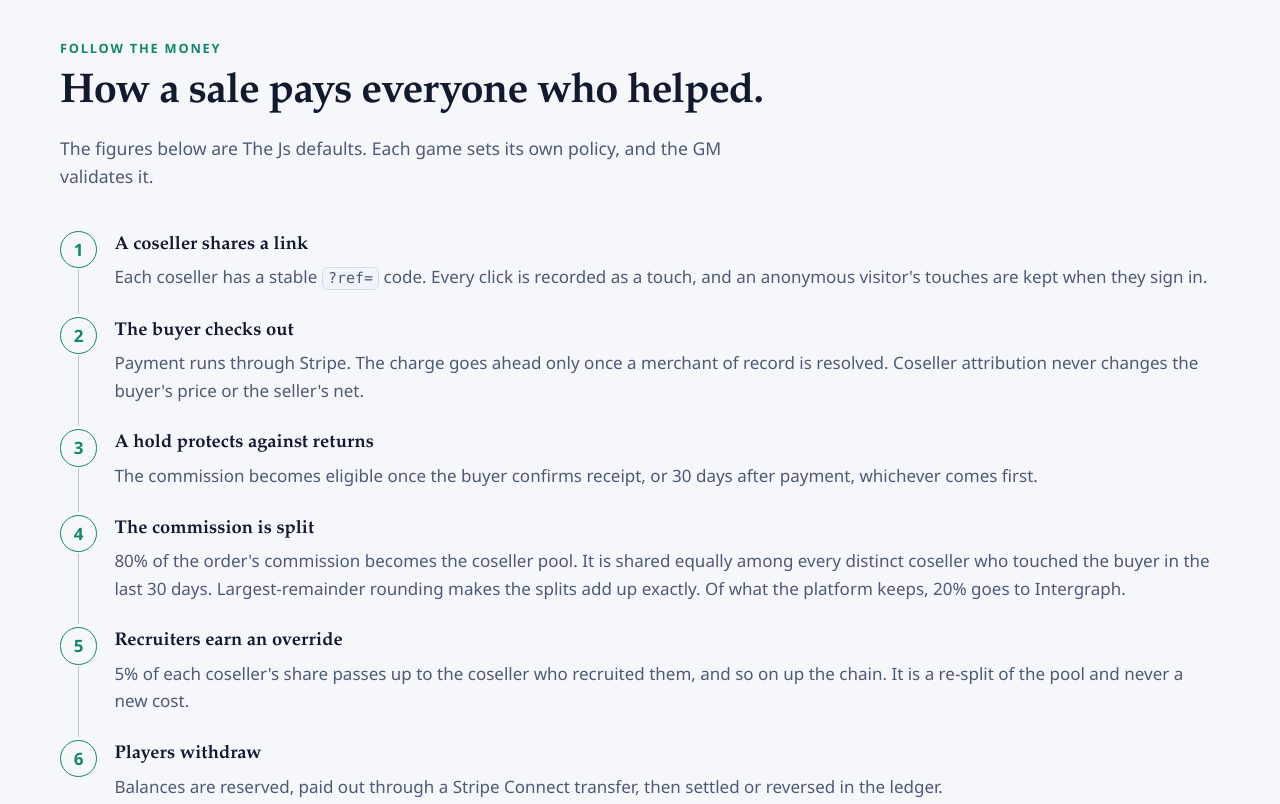
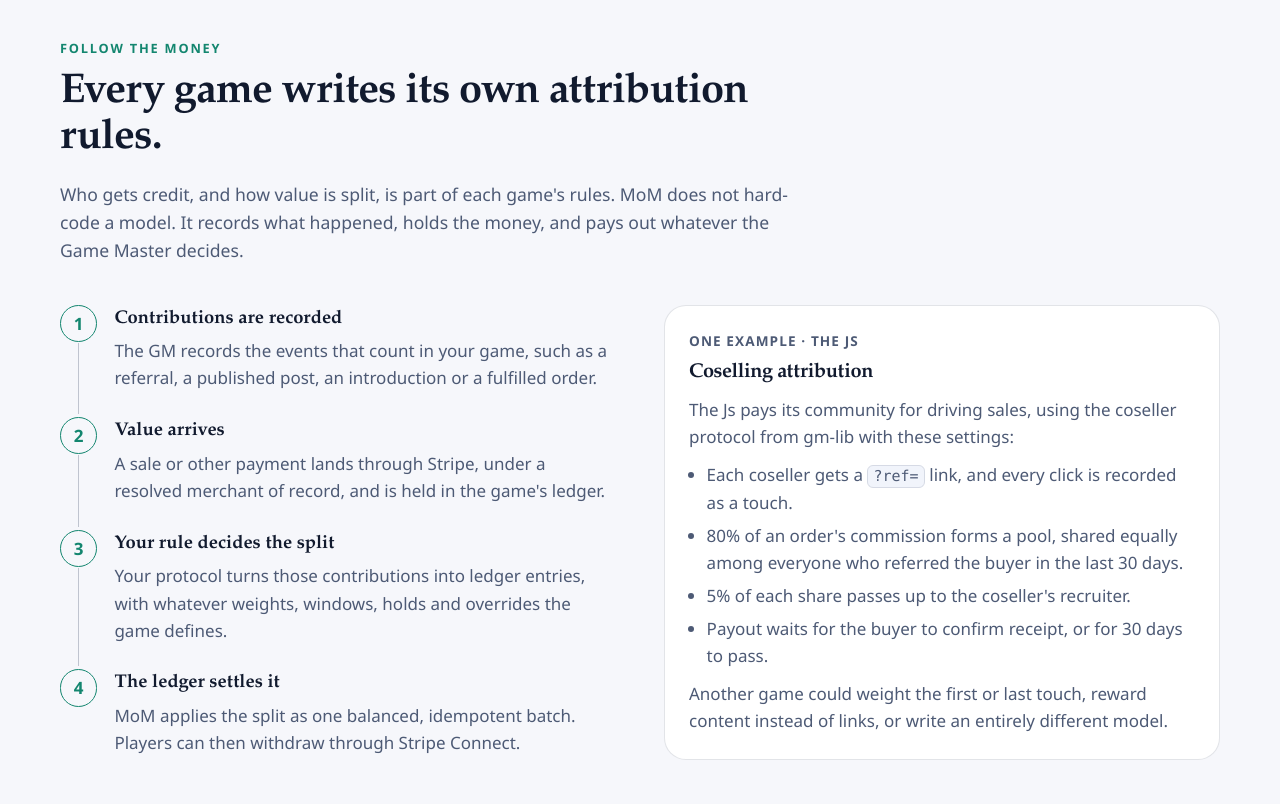
Before and after one commit to amitrathore/intergraph-ai-web, a plain HTML site: page how-it-works.html in a window 1280 px wide. Shown: the part 1780-2584 px from the top of the page. Drawn offline with Linux system fonts and the light colour scheme.

Commit message:
Present coselling attribution as one example, not the model
Attribution and payout rules belong to each game's GM. Generalize the
money flow, home, protocols, operators and builders copy, and show The
Js coseller policy as a single labelled example.

Co-Authored-By: Claude Opus 5.5 <noreply@anthropic.com>
Claude-Session: https://claude.ai/code/session_0168RARbXnCfigvyw2Y9dzKX

```diff
--- a/how-it-works.html
+++ b/how-it-works.html
@@ -126,38 +126,51 @@
         <div class="wrap">
           <div class="section-head">
             <p class="eyebrow">Follow the money</p>
-            <h2>How a sale pays everyone who helped.</h2>
+            <h2>Every game writes its own attribution rules.</h2>
             <p class="lede">
-              The figures below are The Js defaults. Each game sets its own policy, and the GM
-              validates it.
+              Who gets credit, and how value is split, is part of each game's rules. MoM does
+              not hard-code a model. It records what happened, holds the money, and pays out
+              whatever the Game Master decides.
             </p>
           </div>
+          <div class="split">
             <ol class="flow">
               <li>
-              <strong>A coseller shares a link</strong>
-              <p>Each coseller has a stable <code>?ref=</code> code. Every click is recorded as a touch, and an anonymous visitor's touches are kept when they sign in.</p>
+                <strong>Contributions are recorded</strong>
+                <p>The GM records the events that count in your game, such as a referral, a published post, an introduction or a fulfilled order.</p>
               </li>
               <li>
-              <strong>The buyer checks out</strong>
-              <p>Payment runs through Stripe. The charge goes ahead only once a merchant of record is resolved. Coseller attribution never changes the buyer's price or the seller's net.</p>
+                <strong>Value arrives</strong>
+                <p>A sale or other payment lands through Stripe, under a resolved merchant of record, and is held in the game's ledger.</p>
               </li>
               <li>
-              <strong>A hold protects against returns</strong>
-              <p>The commission becomes eligible once the buyer confirms receipt, or 30 days after payment, whichever comes first.</p>
+                <strong>Your rule decides the split</strong>
+                <p>Your protocol turns those contributions into ledger entries, with whatever weights, windows, holds and overrides the game defines.</p>
               </li>
               <li>
-              <strong>The commission is split</strong>
-              <p>80% of the order's commission becomes the coseller pool. It is shared equally among every distinct coseller who touched the buyer in the last 30 days. Largest-remainder rounding makes the splits add up exactly. Of what the platform keeps, 20% goes to Intergraph.</p>
-            </li>
-            <li>
-              <strong>Recruiters earn an override</strong>
-              <p>5% of each coseller's share passes up to the coseller who recruited them, and so on up the chain. It is a re-split of the pool and never a new cost.</p>
-            </li>
-            <li>
-              <strong>Players withdraw</strong>
-              <p>Balances are reserved, paid out through a Stripe Connect transfer, then settled or reversed in the ledger.</p>
+                <strong>The ledger settles it</strong>
+                <p>MoM applies the split as one balanced, idempotent batch. Players can then withdraw through Stripe Connect.</p>
               </li>
             </ol>
+            <article class="card">
+              <p class="kicker">One example · The Js</p>
+              <h3>Coselling attribution</h3>
+              <p>
+                The Js pays its community for driving sales, using the coseller protocol from
+                gm-lib with these settings:
+              </p>
+              <ul>
+                <li>Each coseller gets a <code>?ref=</code> link, and every click is recorded as a touch.</li>
+                <li>80% of an order's commission forms a pool, shared equally among everyone who referred the buyer in the last 30 days.</li>
+                <li>5% of each share passes up to the coseller's recruiter.</li>
+                <li>Payout waits for the buyer to confirm receipt, or for 30 days to pass.</li>
+              </ul>
+              <p>
+                Another game could weight the first or last touch, reward content instead of
+                links, or write an entirely different model.
+              </p>
+            </article>
+          </div>
         </div>
       </section>
 
```
Also changed, not shown: builders.html (+3 -2 lines), index.html (+3 -3 lines), operators.html (+2 -2 lines), protocols.html (+5 -5 lines). Lines whose indentation alone changed are shown as unchanged.
